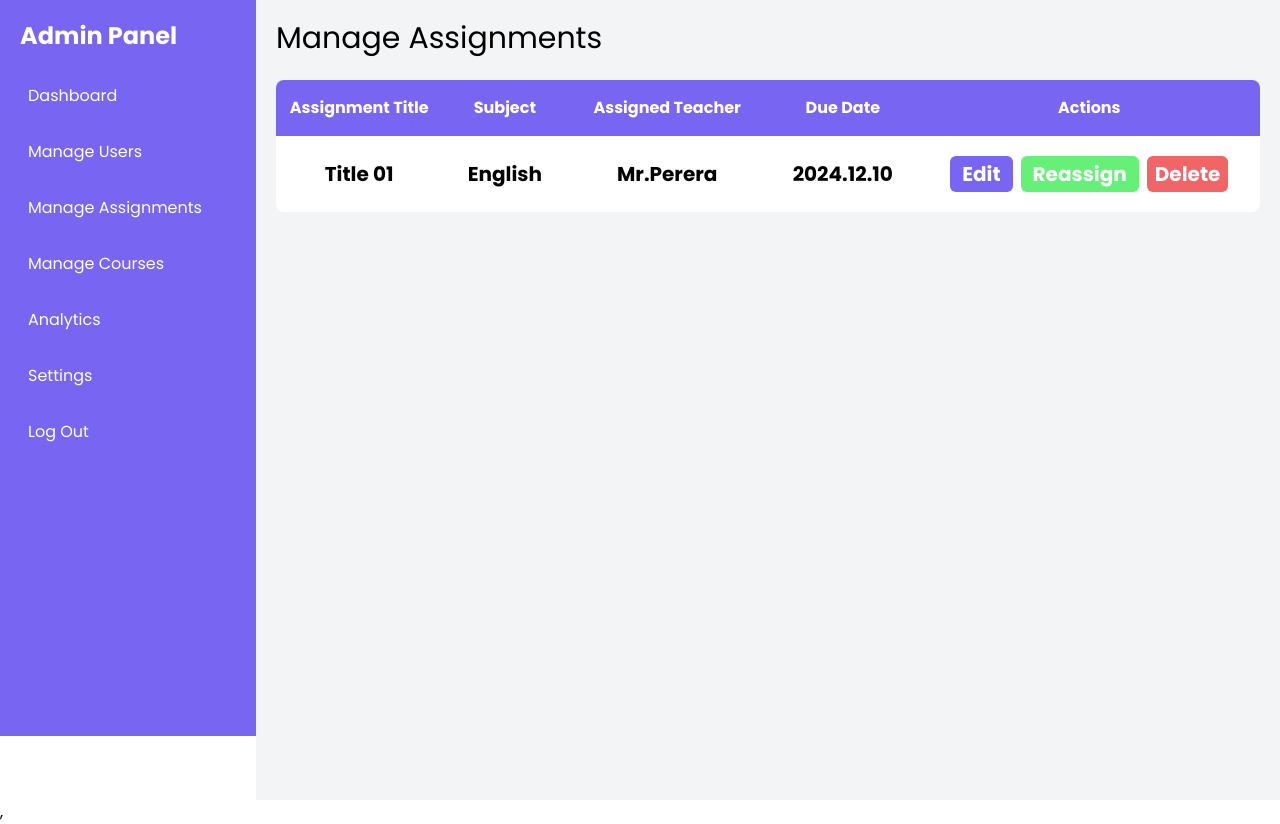
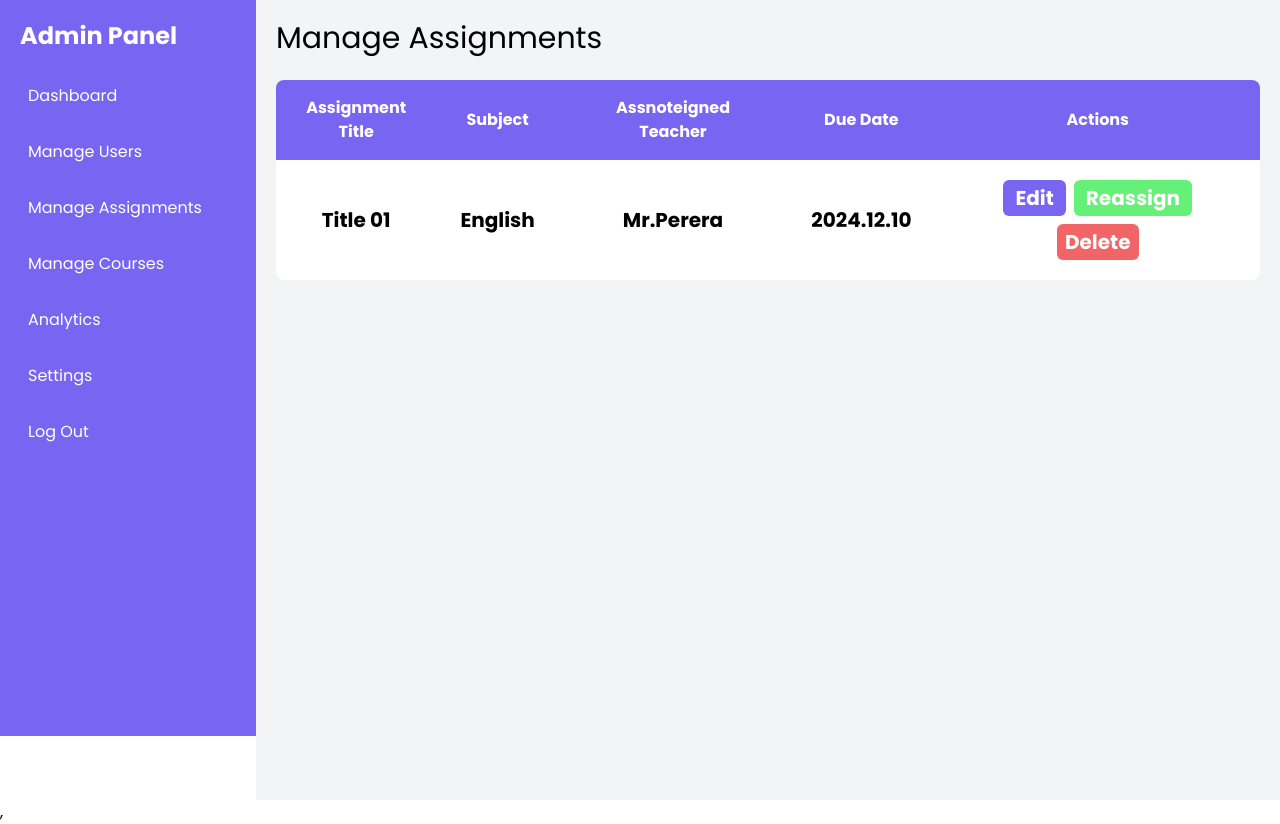
Before and after one commit to randiranirman/Learning-Management-System, a React (Vite) app in the folder frontend/admin/: page /manage-assignments in a window 1280 px wide. Built offline with nearby package versions, Linux system fonts and the light colour scheme.

Commit message:
login manageassignements

```diff
--- a/frontend/admin/src/pages/Login.jsx
+++ b/frontend/admin/src/pages/Login.jsx
@@ -1,9 +1,13 @@
 
 const Login = () => {
+
+
   return (
 
     <>
             <h1>This is the login page</h1>
+
+
     </>
   )
 }
--- a/frontend/admin/src/pages/ManageAssignments.jsx
+++ b/frontend/admin/src/pages/ManageAssignments.jsx
@@ -10,7 +10,7 @@ const ManageAssignments = ({assignmentTitle,Subject,assignedTeacher,dueDate}) =>
               <tr>
                 <th className="px-3 py-4 text-semibold">Assignment Title</th>
                 <th className="px-6 py-4">Subject</th>
-                <th className="px-6 py-4">Assigned Teacher</th>
+                <th className="px-6 py-4">Assnoteigned Teacher</th>
                 <th className="px-6 py-4">Due Date</th>
                 <th className="px-6 py-4">Actions</th>
               </tr>
```
